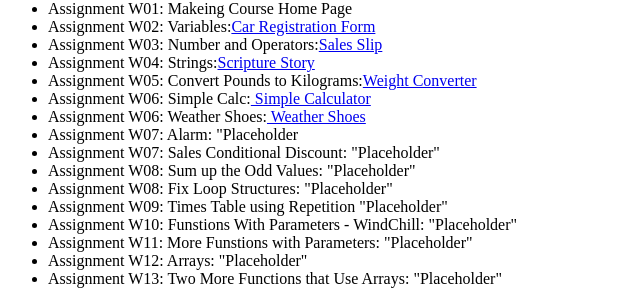
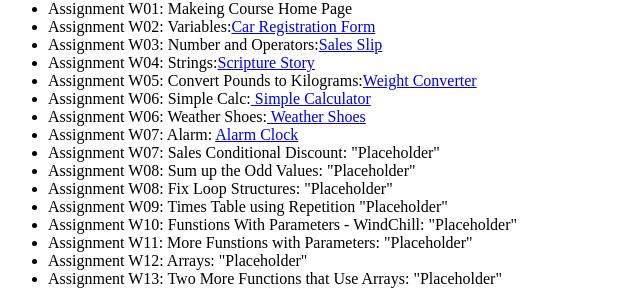
Before and after one commit to TyHulet/cit160, a plain HTML site: page index.html in a window 1280 px wide. Shown: the part 127-417 px from the top of the page, 0-640 px from the left. Drawn offline with Linux system fonts and the light colour scheme.

Commit message:
Index update

```diff
--- a/index.html
+++ b/index.html
@@ -22,7 +22,7 @@
         <Li>Assignment W05: Convert Pounds to Kilograms:<a href="poundsToKilograms.html">Weight Converter </a> </Li>
         <Li>Assignment W06: Simple Calc:<a href="Calulator.html"> Simple Calculator </a> </Li>
         <Li>Assignment W06: Weather Shoes:<a href="footwear.html"> Weather Shoes </a> </Li>
-        <Li>Assignment W07: Alarm: "Placeholder</Li>
+        <Li>Assignment W07: Alarm: <a href="alarm.html">Alarm Clock</a></Li>
         <Li>Assignment W07: Sales Conditional Discount: "Placeholder"</Li>
         <Li>Assignment W08: Sum up the Odd Values: "Placeholder"</Li>
         <Li>Assignment W08: Fix Loop Structures: "Placeholder"</Li>
```
